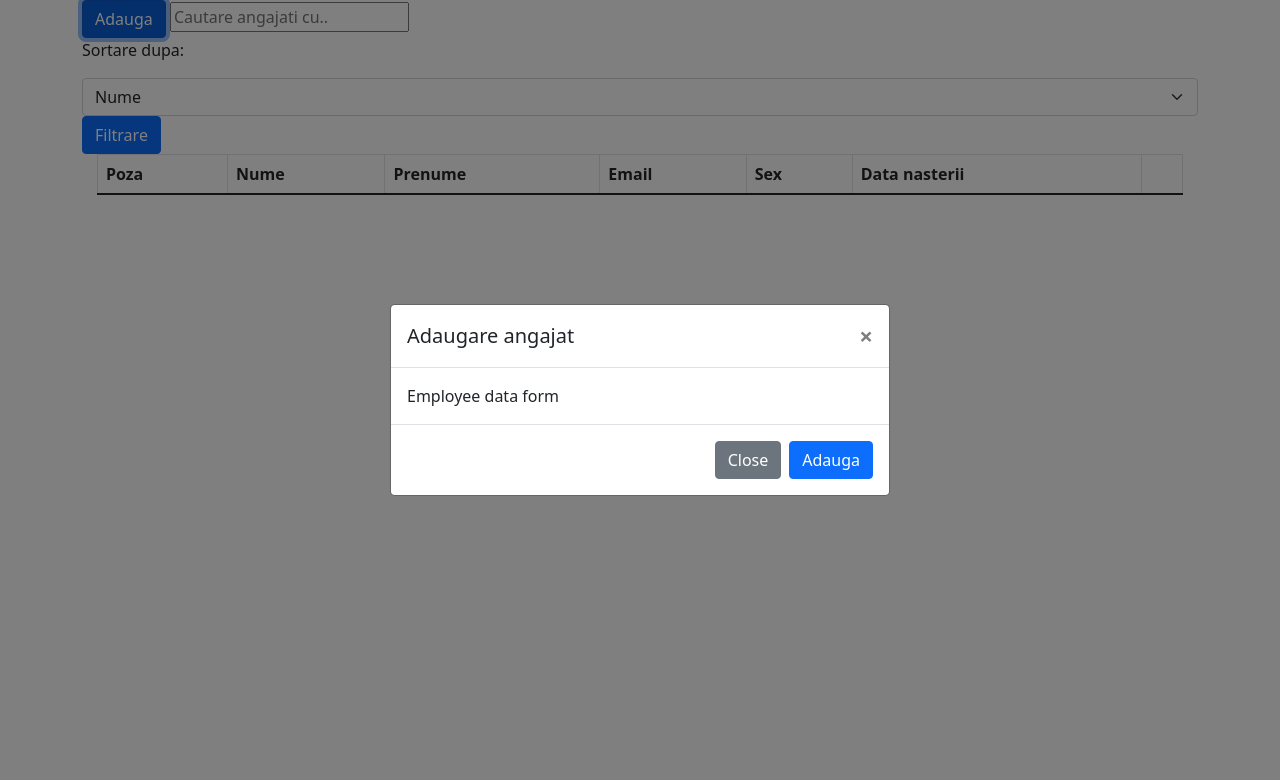
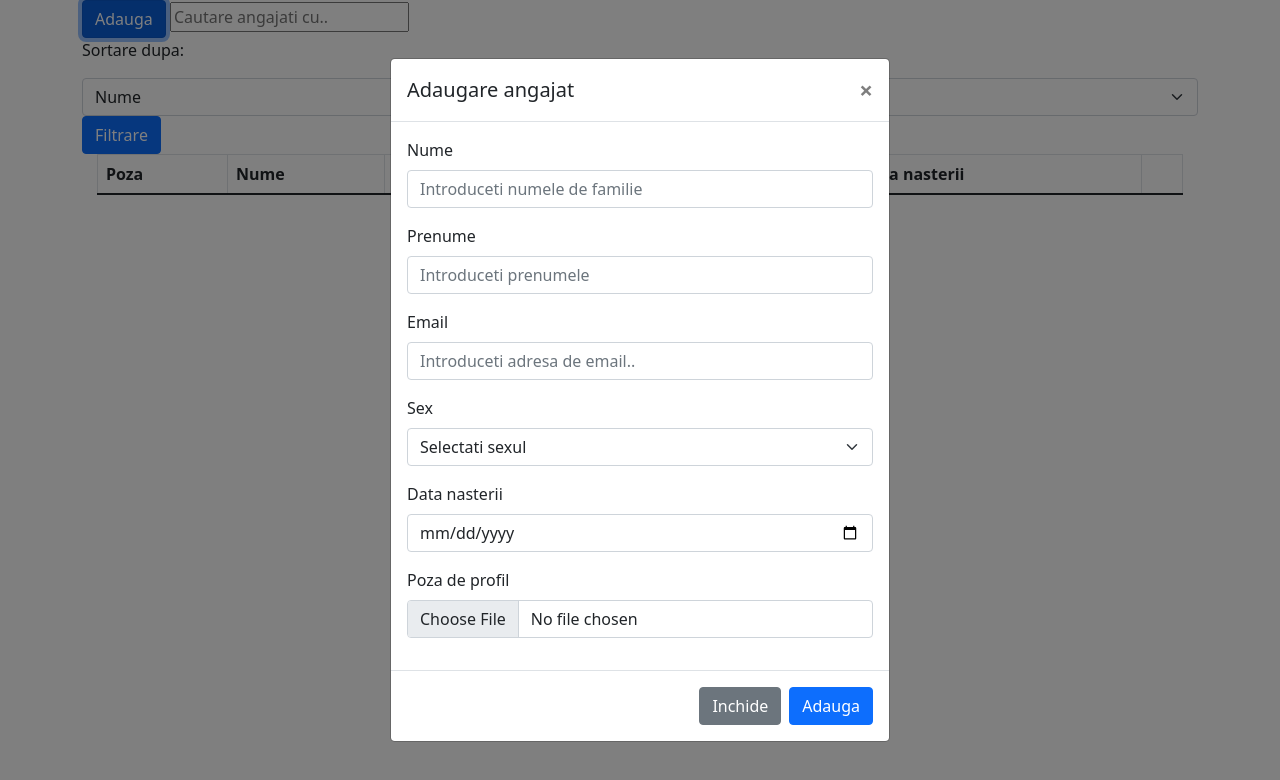
Before and after one commit to tudorpop9/P33ContentManagement-System, a plain HTML site: page index.html in a window 1280 px wide. Both pictures are taken after a click on the button "Adauga". Drawn offline with nearby package versions, Linux system fonts and the light colour scheme.

Commit message:
Added employee fields in modal

```diff
--- a/index.html
+++ b/index.html
@@ -17,6 +17,7 @@
     </head>
     <body class="page-content container container-fluid">
 
+        <!-- Add employee modal -->
         <div class="modal fade" id="exampleModalCenter">
             <div class="modal-dialog modal-dialog-centered" role="document">
               <div class="modal-content">
@@ -27,10 +28,50 @@
                   </button>
                 </div>
                 <div class="modal-body">
-                  Employee data form
+
+                  <form>
+                    <div class="form-group">
+                      <label for="name-input">Nume</label>
+                      <input type="email" class="form-control" id="lastname-input" placeholder="Introduceti numele de familie">
+                    </div>
+
+                    <div class="form-group">
+                      <label for="firstname-input">Prenume</label>
+                      <input type="email" class="form-control" id="firstname-input"  placeholder="Introduceti prenumele">
+                    </div>
+
+                    <div class="form-group">
+                      <label for="email-input">Email</label>
+                      <input type="email" class="form-control" id="email-input" placeholder="Introduceti adresa de email..">
+                    </div>
+
+                    <div class="form-group">
+                      <label for="gender-dropdown">Sex</label>
+                      <select class="form-select form-control" id="gender-dropdown">
+                        <option value="" selected disabled>Selectati sexul</option>
+                        <option value="1">Barbat</option>
+                        <option value="2">Femeie</option>
+                      </select>
+                    </div>
+
+                    <div class="form-group">
+                      <label for="birthdate-input">Data nasterii</label>
+                      <input type="date" class="form-control" id="birthdate-input" placeholder="">
+                    </div>
+
+                    <div class="form-group">
+                      <label asp-for="profile-picture" class="control-label">Poza de profil</label>
+                      <input type="file" asp-for="profile-picture" class="form-control" />
+                      <span asp-validation-for="Emblem" class="text-danger"></span>
+
+                      <img>
+                    </div>
+
+                  </form>
+
                 </div>
                 <div class="modal-footer">
-                  <button type="button" class="btn btn-secondary" data-dismiss="modal">Close</button>
+                  <button type="button" class="btn btn-secondary" data-dismiss="modal">Inchide</button>
                   <button type="button" class="btn btn-primary">Adauga</button>
                 </div>
               </div>
@@ -70,7 +111,5 @@
         <footer>
 
         </footer>
-
-        <!-- Button trigger modal -->
     </body>
 </html>
```
